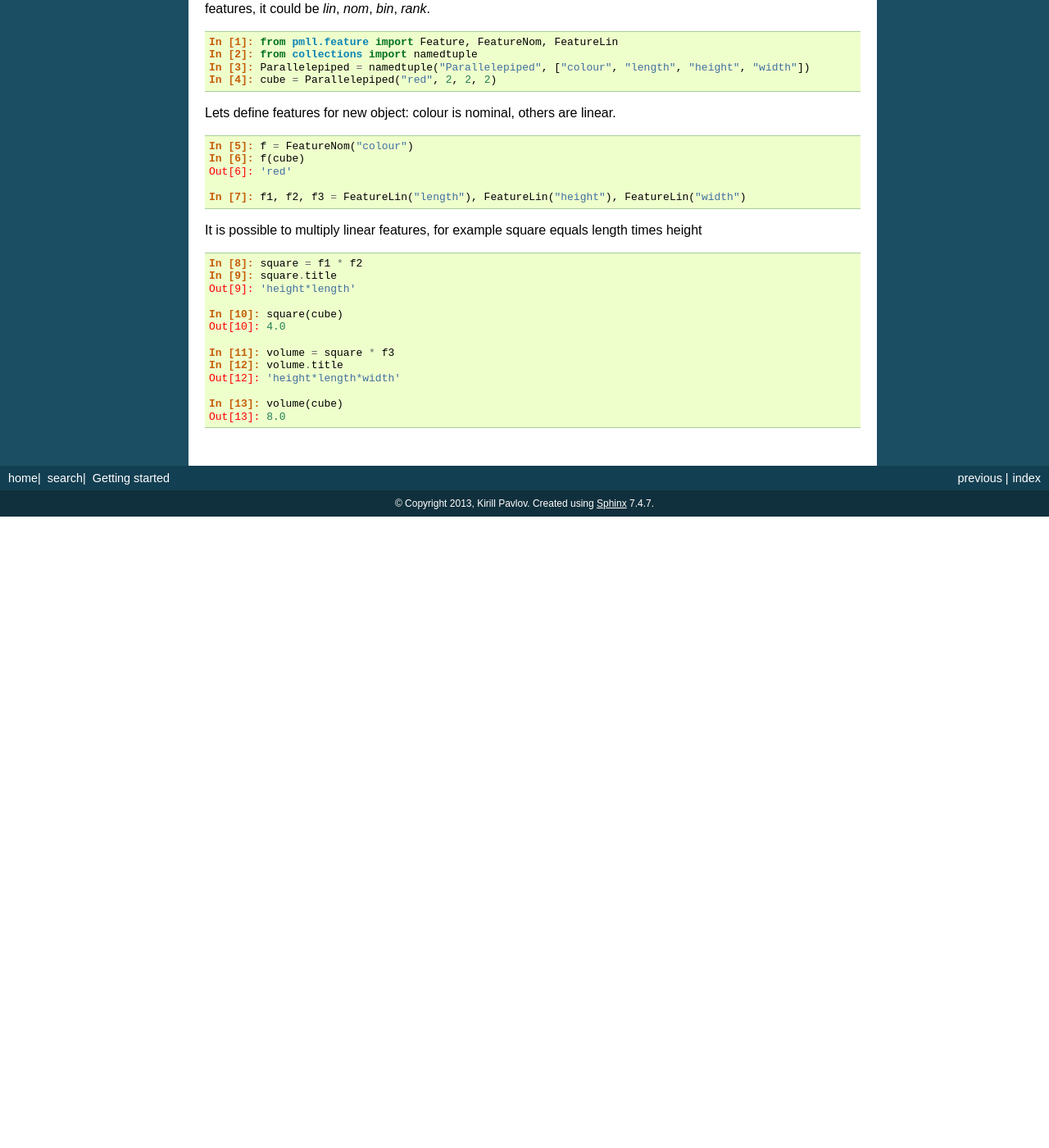
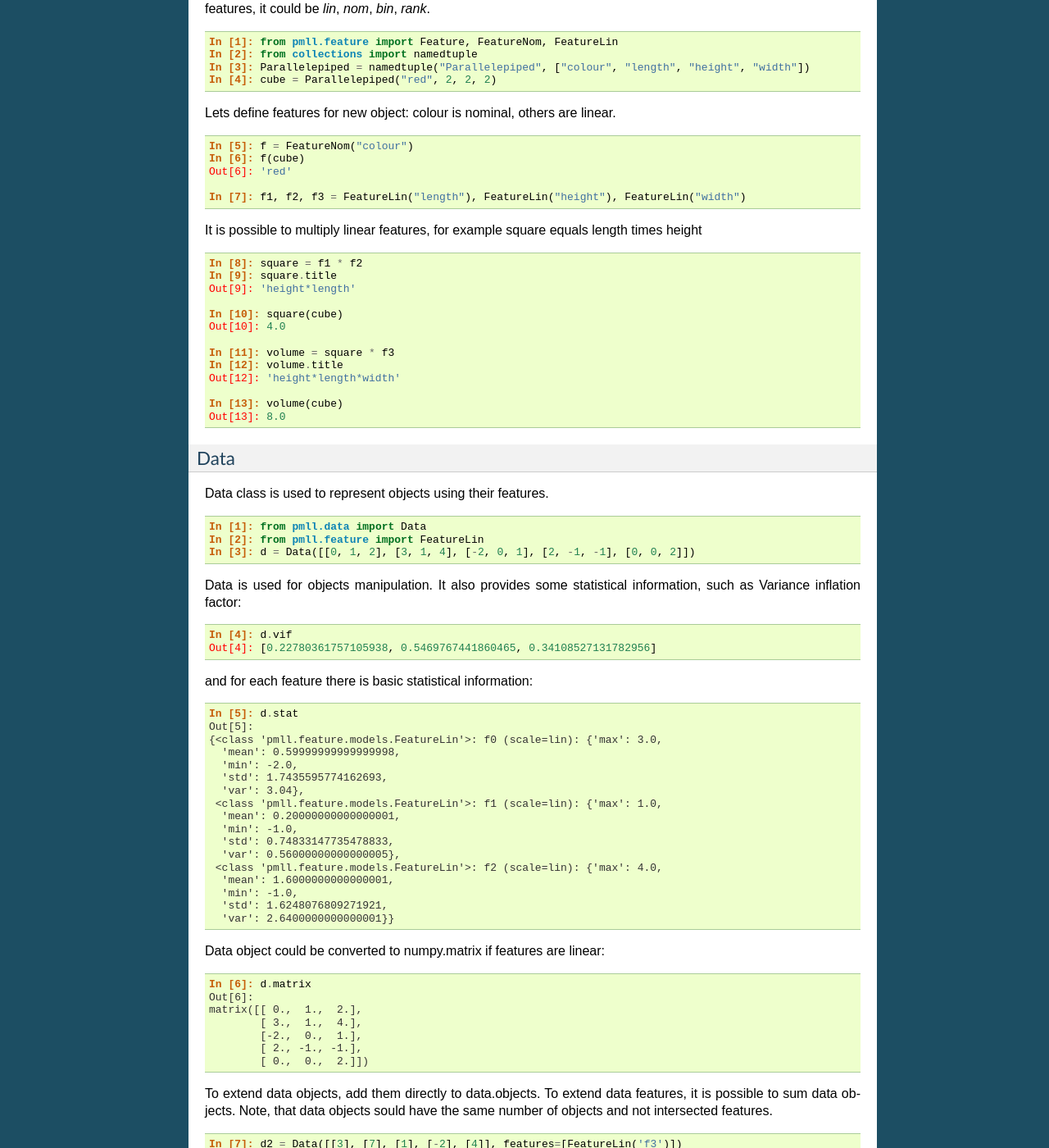
Before and after one commit to pavlov99/pmll, a Sphinx documentation site: the page built from docs/getting_started.rst, in a window 1280 px wide and 1400 px high, scrolled down 459 px. Shown: the whole window at 82% size. Built offline with Sphinx 7.4.7, drawn with Linux system fonts in a browser that asks for light colours; formulas are drawn with MathJax 3; before the commit the page ends 1089 px from its top, so only the background shows below that; some of the changed text lies outside the part shown.

Commit message:
update documentation

```diff
--- a/docs/getting_started.rst
+++ b/docs/getting_started.rst
@@ -59,3 +59,111 @@ It is possible to multiply linear features, for example square equals length tim
 
    In [13]: volume(cube)
    Out[13]: 8.0
+
+Data
+----
+
+Data class is used to represent objects using their features.
+
+.. sourcecode:: ipython
+
+   In [1]: from pmll.data import Data
+   In [2]: from pmll.feature import FeatureLin
+   In [3]: d = Data([[0, 1, 2], [3, 1, 4], [-2, 0, 1], [2, -1, -1], [0, 0, 2]])
+
+Data is used for objects manipulation. It also provides some statistical information, such as Variance inflation factor:
+
+.. sourcecode:: ipython
+
+  In [4]: d.vif
+  Out[4]: [0.22780361757105938, 0.5469767441860465, 0.34108527131782956]
+
+and for each feature there is basic statistical information:
+
+.. sourcecode:: ipython
+
+  In [5]: d.stat
+  Out[5]:
+  {<class 'pmll.feature.models.FeatureLin'>: f0 (scale=lin): {'max': 3.0,
+    'mean': 0.59999999999999998,
+    'min': -2.0,
+    'std': 1.7435595774162693,
+    'var': 3.04},
+   <class 'pmll.feature.models.FeatureLin'>: f1 (scale=lin): {'max': 1.0,
+    'mean': 0.20000000000000001,
+    'min': -1.0,
+    'std': 0.74833147735478833,
+    'var': 0.56000000000000005},
+   <class 'pmll.feature.models.FeatureLin'>: f2 (scale=lin): {'max': 4.0,
+    'mean': 1.6000000000000001,
+    'min': -1.0,
+    'std': 1.6248076809271921,
+    'var': 2.6400000000000001}}
+
+Data object could be converted to numpy.matrix if features are linear:
+
+.. sourcecode:: ipython
+
+   In [6]: d.matrix
+   Out[6]:
+   matrix([[ 0.,  1.,  2.],
+           [ 3.,  1.,  4.],
+           [-2.,  0.,  1.],
+           [ 2., -1., -1.],
+           [ 0.,  0.,  2.]])
+
+To extend data objects, add them directly to data.objects. To extend data features, it is possible to sum data objects.
+Note, that data objects sould have the same number of objects and not intersected features.
+
+.. sourcecode:: ipython
+
+    In [7]: d2 = Data([[3], [7], [1], [-2], [4]], features=[FeatureLin('f3')])
+    In [8]: d = d + d2
+
+Quality metrics calculation
+---------------------------
+
+In this part we use the same data object `d` as before. We will predict one feature using others and calculate quality metrics.
+In terms of data mining problem, it would be quality measure on train set.
+
+.. sourcecode:: ipython
+
+    In [9]: X, Y = d[:, :-1].matrix, d[:, -1:].matrix
+
+We use least squares method here:
+
+.. sourcecode:: ipython
+
+    In [10]: w = (X.T * X) ** (-1) * X.T * Y
+    In [11]: w
+    Out[11]: matrix([[ 0.07751938], [-0.02325581],  [1.71317829]])
+
+Prediction for train set would be
+
+.. sourcecode:: ipython
+
+    In [12]: prediction = X * w
+    In [13]: prediction
+    Out[13]:
+    matrix([[ 3.40310078],
+            [ 7.0620155 ],
+            [ 1.55813953],
+            [-1.53488372],
+            [ 3.42635659]])
+
+Lets measure quality of prediction of train set.
+
+.. sourcecode:: ipython
+
+    In [14]: from pmll.metrics.base import QualityMeasurerLinear
+    In [15]: q = QualityMeasurerLinear()
+    In [16]: for p, y in zip(prediction.tolist(), Y.tolist()):
+       ....:     q.append(p[0], y[0])
+
+    In [17]: (q.mse, q.mae, q.rmse, q.nrmse, q.cvrmse)
+    Out[17]:
+    (0.20465116279069767,
+    0.41240310077519365,
+    0.4523838666339657,
+    0.050264874070440634,
+    0.17399379485921757)
```
